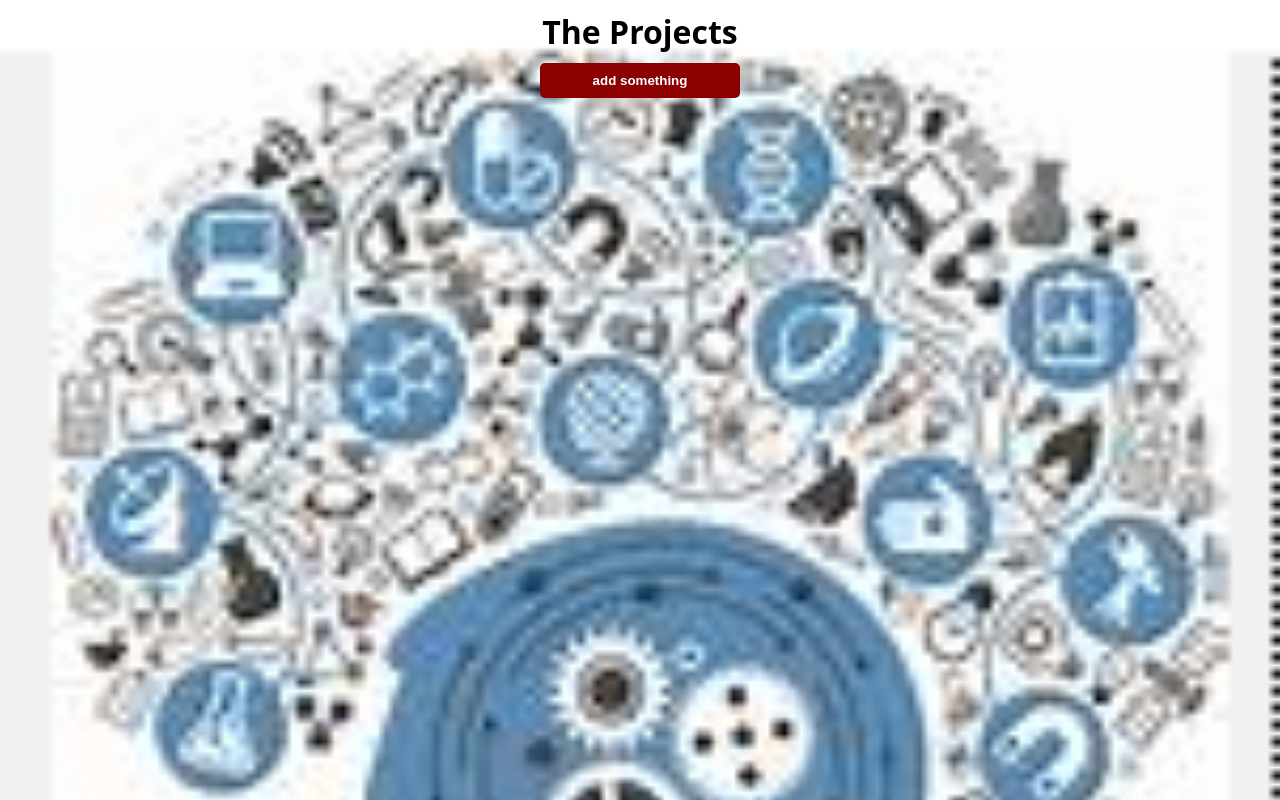
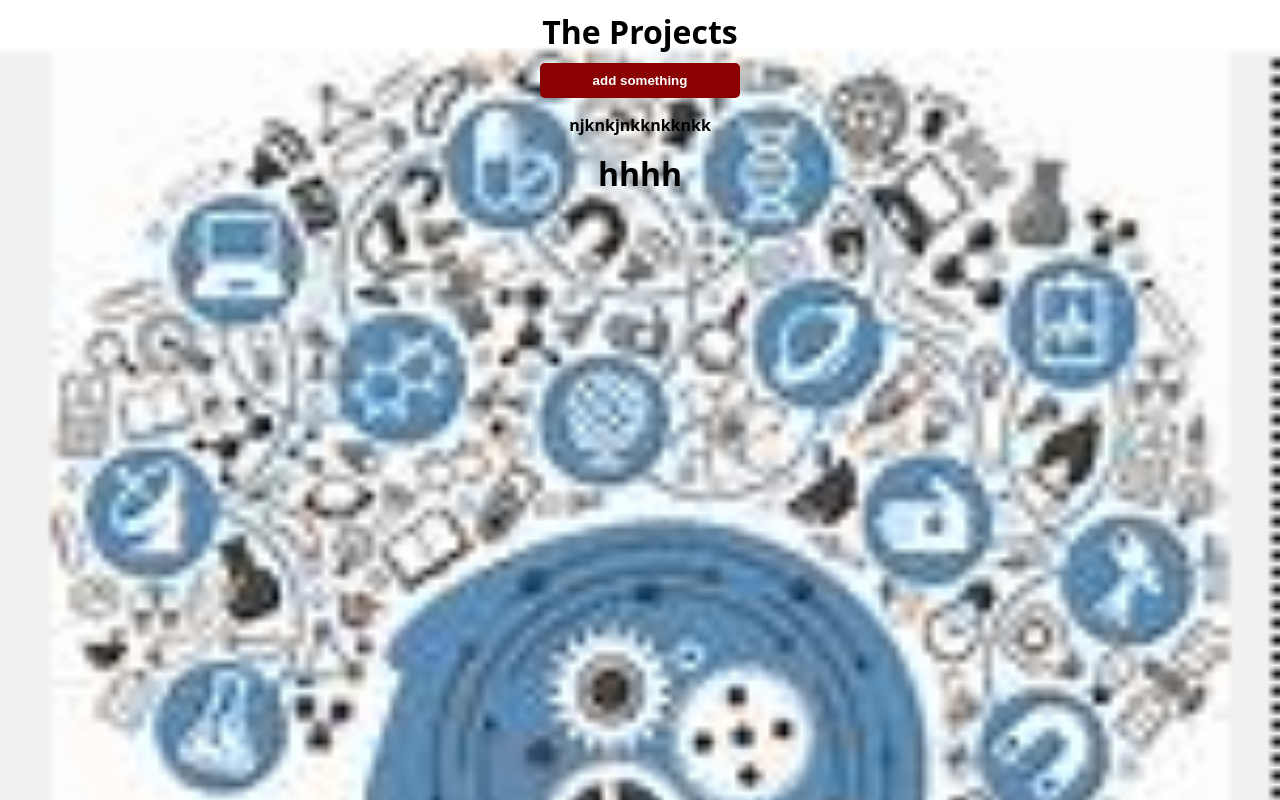
Before and after one commit to Didace921/JAVASCRIPT_PROJECTS, a plain HTML site: page index.html in a window 1280 px wide. Drawn offline with Linux system fonts and the light colour scheme.

Commit message:
Made some changes

```diff
--- a/index.html
+++ b/index.html
@@ -10,4 +10,6 @@
 <body>
     <h1>The  Projects</h1>
     <button id="increment-btn">add something</button>
+    <p id="counter">njknkjnkknkknkk</p>
+<h1>hhhh</h1>
 </html>
```
